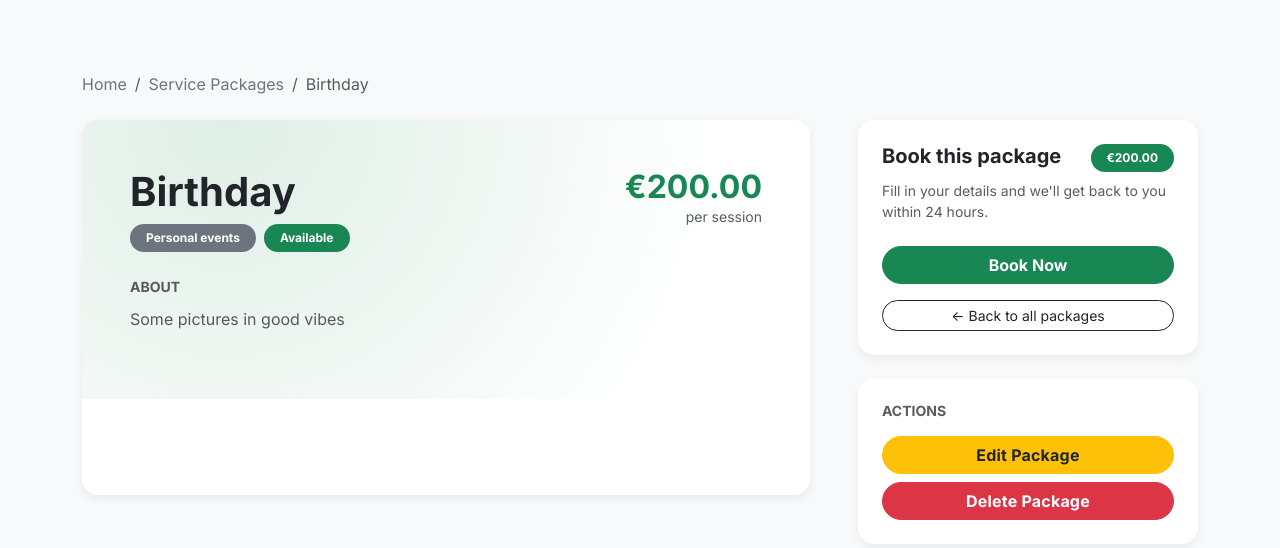
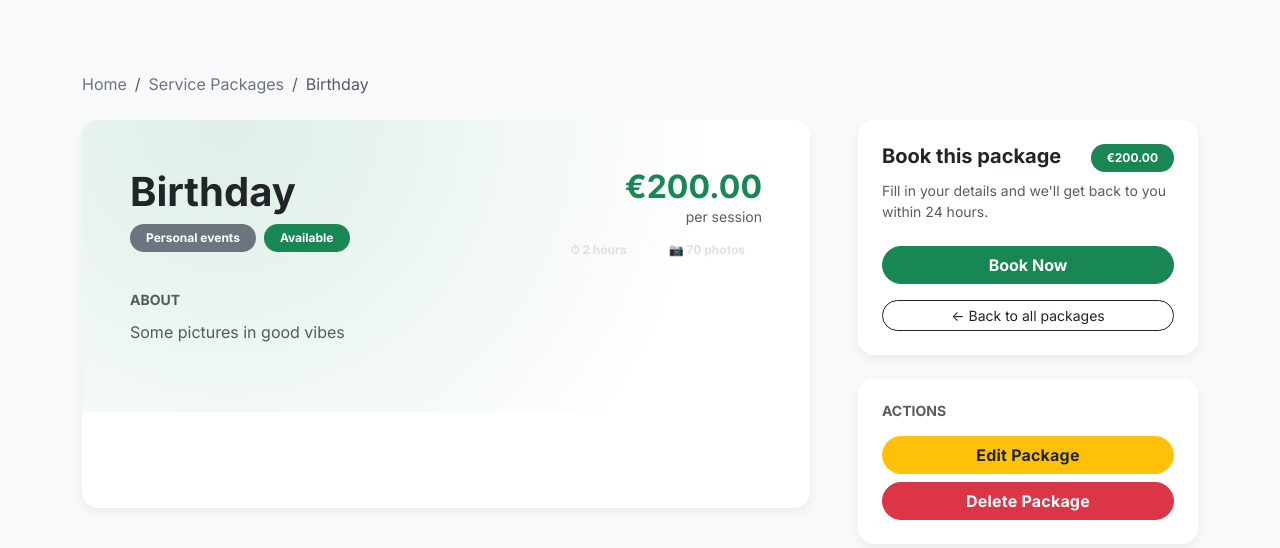
Before and after one commit to AlAleksandrov/lensmaster_pro, a Django app: page /bookings/packages/1/ in a window 1280 px wide. Shown: the part 58-606 px from the top of the page. Run offline with Django 5.2, Linux system fonts and the light colour scheme; data comes from the database, SQL or seed files in the repository.

Commit message:
added some functionalities

```diff
--- a/templates/bookings/package_detail.html
+++ b/templates/bookings/package_detail.html
@@ -53,6 +53,19 @@
                     <div class="text-md-end">
                     <div class="h2 fw-bold text-success mb-0">{{ object.price|eur }}</div>
                     <div class="text-muted small">per session</div>
+
+                    <!-- DURATION & PHOTOS under price -->
+                    <div class="d-flex flex-row flex-wrap gap-2 justify-content-md-end mt-2">
+                    <span class="badge rounded-pill px-3 py-2" style="background-color: rgba(255,255,255,0.15); color: #e0e0e0; border: 1px solid rgba(255,255,255,0.3);">
+                        ⏱ {{ object.duration_hours }} hour{{ object.duration_hours|pluralize }}
+                    </span>
+                    {% if object.max_photos_included %}
+                    <span class="badge rounded-pill px-3 py-2" style="background-color: rgba(255,255,255,0.15); color: #e0e0e0; border: 1px solid rgba(255,255,255,0.3);">
+                        📷 {{ object.max_photos_included }} photos
+                    </span>
+                    {% endif %}
+                    </div>
+
                     </div>
                     </div>
 
```
Also changed, not shown: lensmaster_pro/settings.py (+6 -1 lines), templates/bookings/package_list.html (+7 -5 lines). Lines whose indentation alone changed are shown as unchanged.
